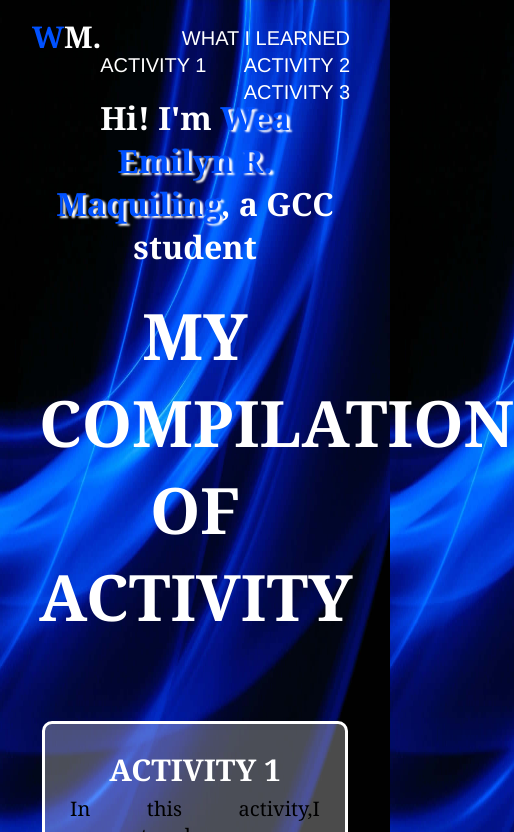
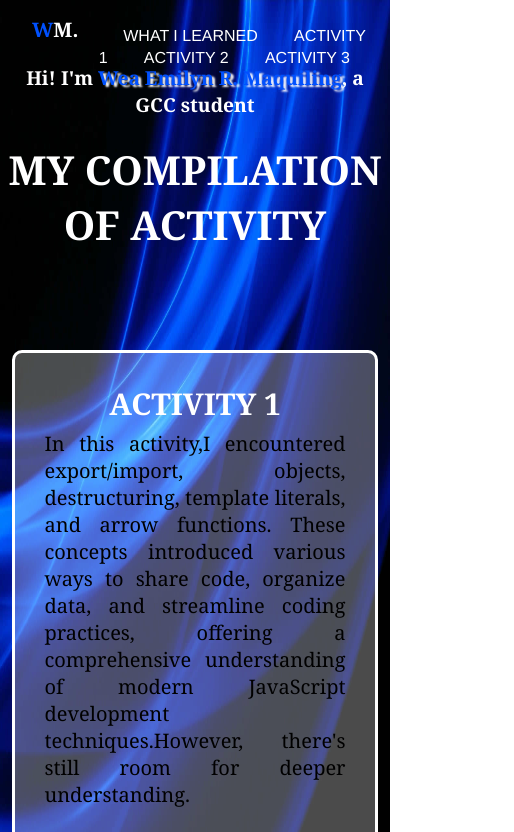
Before and after one commit to rm29-hub/Maquiling29, a plain HTML site: page index.html in a window 390 px wide. Shown: the top 832 px of the page, 514 px wide, since content can reach past the window. Drawn offline with Linux system fonts and the light colour scheme.

Commit message:
Update style.css

```diff
--- a/style.css
+++ b/style.css
@@ -103,3 +103,45 @@ a:hover {
 .learned{
     background-color: white;
 }
+@media screen and (max-width: 768px) {
+    header {
+        font-size: 16px;
+    }
+
+    .logo {
+        font-size: 24px;
+    }
+
+    .main {
+        padding: 5%;
+        padding-top: 10%;
+        height: 400vh;
+    }
+
+    .name {
+        font-size: 1.5rem;
+    }
+
+    .title {
+        font-size: 3rem;
+    }
+}
+
+@media screen and (max-width: 576px) {
+    .logo {
+        font-size: 20px;
+    }
+
+    .main {
+        padding: 2%;
+        padding-top: 5%;
+    }
+
+    .name {
+        font-size: 1.2rem;
+    }
+
+    .title {
+        font-size: 2.5rem;
+    }
+}
```
